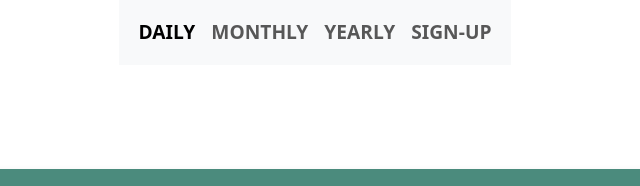
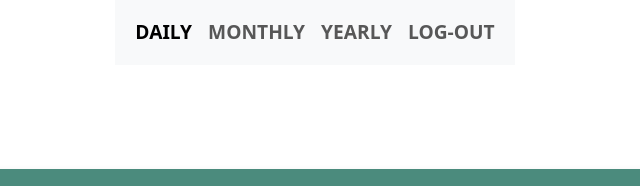
Before and after one commit to vsbrall143/expense-tracker, a website: page Frontend/daily.html in a window 1280 px wide. Shown: the top 186 px of the page, 325-965 px from the left. Drawn offline with nearby package versions, Linux system fonts and the light colour scheme; no server answers.

Commit message:
login functionality added

```diff
--- a/Frontend/daily.html
+++ b/Frontend/daily.html
@@ -32,7 +32,8 @@
             <a class="nav-item nav-link active" href="daily.html">Daily</a>
             <a class="nav-item nav-link" href="monthly.html">Monthly</a>
             <a class="nav-item nav-link" href="yearly.html">Yearly</a>
-            <a class="nav-item nav-link" href="signup.html">sign-up</a>
+            <a class="nav-item nav-link" href="login.html">log-out</a>
+
           </div>
         </div>
       </div>
--- a/Frontend/signup.js
+++ b/Frontend/signup.js
@@ -39,6 +39,7 @@ async function loginForm(event) {
         const res = await axios.post(`http://localhost:2000/user/login`, loginDetails);
         console.log(res);
         alert("Logged in successfully!");
+        window.location.href = "daily.html";
     } catch (error) {
         if (error.response && error.response.data) {
             // Display the error message from the server
```
